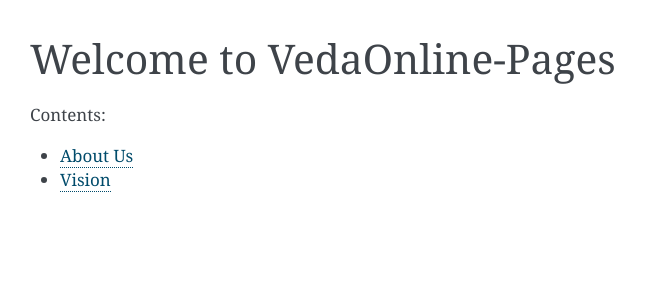
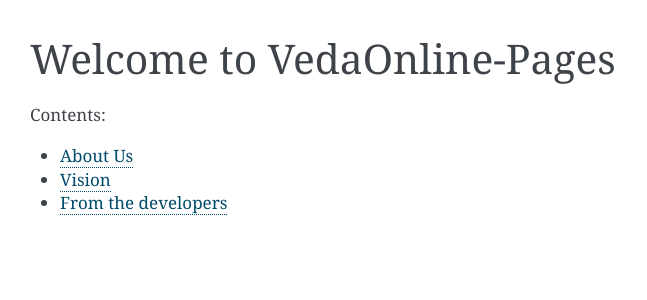
Before and after one commit to kanors-emr/VedaOnline-Pages, a Sphinx documentation site: the page built from source/index.rst, in a window 1280 px wide. Shown: the top 300 px of the page, without its empty margins (0-647 px from the left). Built offline with Sphinx 7.4.7, drawn with Linux system fonts in a browser that asks for light colours.

Commit message:
custom css added

```diff
--- a/source/conf.py
+++ b/source/conf.py
@@ -51,6 +51,9 @@ html_theme = 'alabaster'
 # so a file named "default.css" will overwrite the builtin "default.css".
 html_static_path = ['_static']
 
+def setup(app):
+    app.add_css_file('css/custom.css')
+
 html_theme_options = {
     # Disable showing the sidebar. Defaults to 'false'
     'nosidebar': True,
--- a/source/index.rst
+++ b/source/index.rst
@@ -12,3 +12,4 @@ Welcome to VedaOnline-Pages
 
    about.rst
    vision.rst
+   news.rst
--- /dev/null
+++ b/source/news.rst
@@ -0,0 +1,2 @@
+From the developers
+===================
```
Also changed, not shown: source/_static/css/custom.css (added).
